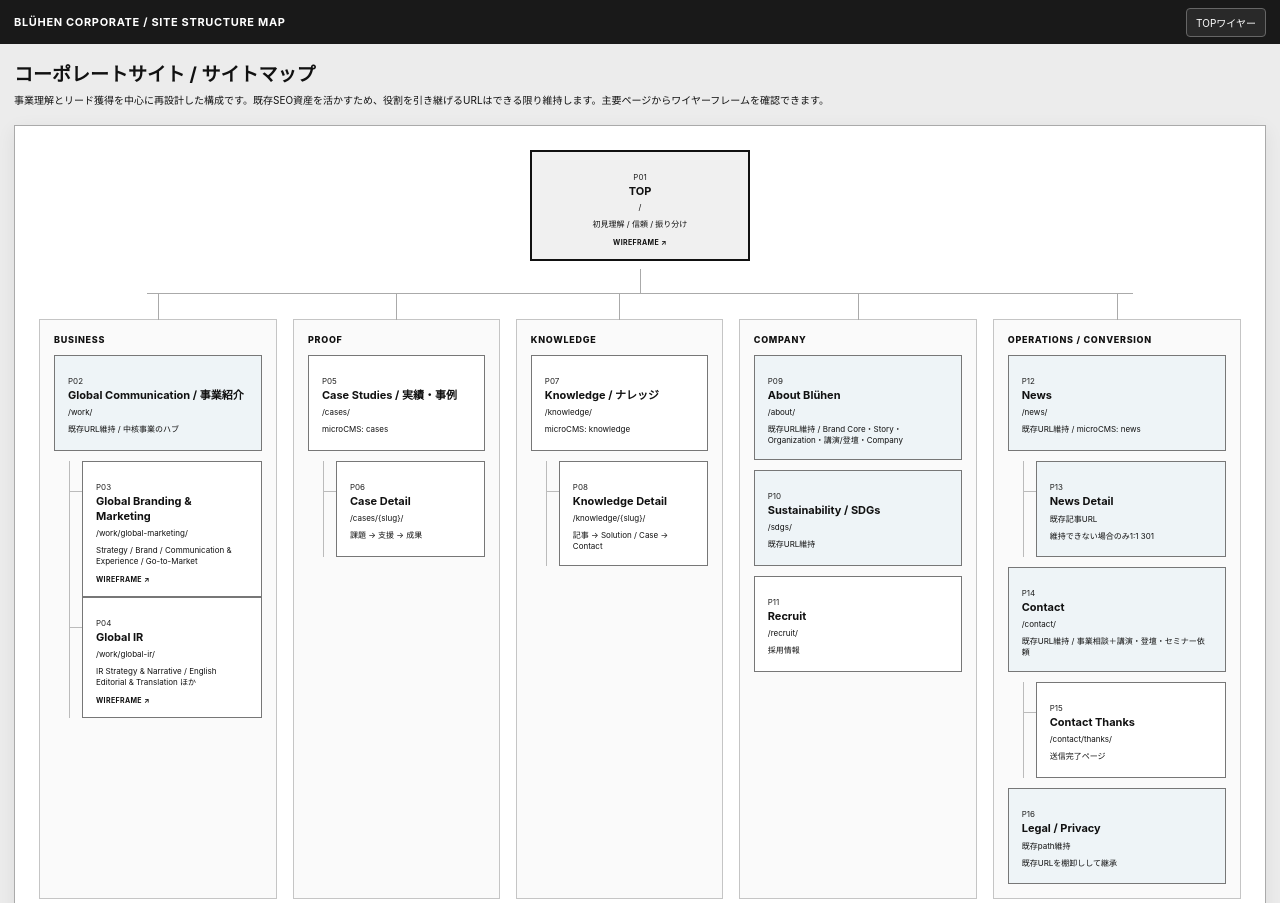
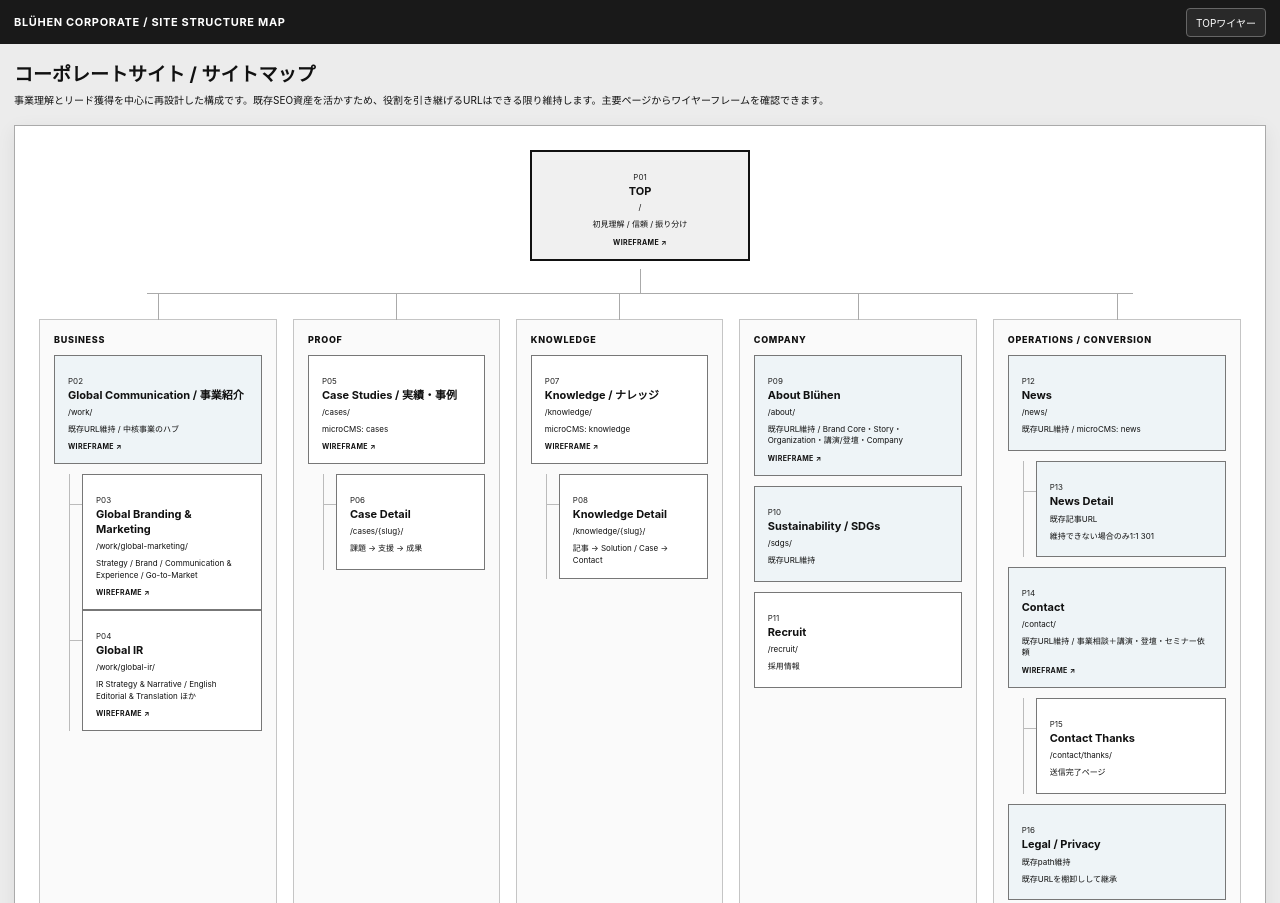
Before and after one commit to postkeimocore/bluhen-corporate, a plain HTML site: page index.html in a window 1280 px wide. Shown: the top 903 px of the page. Drawn offline with Linux system fonts and the light colour scheme.

Commit message:
link sitemap to new wireframes

```diff
--- a/index.html
+++ b/index.html
@@ -22,29 +22,29 @@
   <div class="root-wrap"><a class="node root" href="wireframe.html?page=top"><span class="id">P01</span><strong>TOP</strong><span class="route">/</span><span class="meta">初見理解 / 信頼 / 振り分け</span><span class="wire">WIREFRAME ↗</span></a></div>
   <div class="sitemap-grid">
     <section class="group"><div class="group-title">Business</div>
-      <a class="node retain" href="wireframe.html?page=top"><span class="id">P02</span><strong>Global Communication / 事業紹介</strong><span class="route">/work/</span><span class="meta">既存URL維持 / 中核事業のハブ</span></a>
+      <a class="node retain" href="wireframe.html?page=work"><span class="id">P02</span><strong>Global Communication / 事業紹介</strong><span class="route">/work/</span><span class="meta">既存URL維持 / 中核事業のハブ</span><span class="wire">WIREFRAME ↗</span></a>
       <div class="child-stack">
         <a class="node" href="wireframe.html?page=global-marketing"><span class="id">P03</span><strong>Global Branding & Marketing</strong><span class="route">/work/global-marketing/</span><span class="meta">Strategy / Brand / Communication & Experience / Go-to-Market</span><span class="wire">WIREFRAME ↗</span></a>
         <a class="node" href="wireframe.html?page=global-ir"><span class="id">P04</span><strong>Global IR</strong><span class="route">/work/global-ir/</span><span class="meta">IR Strategy & Narrative / English Editorial & Translation ほか</span><span class="wire">WIREFRAME ↗</span></a>
       </div>
     </section>
     <section class="group"><div class="group-title">Proof</div>
-      <a class="node" href="wireframe.html?page=top"><span class="id">P05</span><strong>Case Studies / 実績・事例</strong><span class="route">/cases/</span><span class="meta">microCMS: cases</span></a>
+      <a class="node" href="wireframe.html?page=cases"><span class="id">P05</span><strong>Case Studies / 実績・事例</strong><span class="route">/cases/</span><span class="meta">microCMS: cases</span><span class="wire">WIREFRAME ↗</span></a>
       <div class="child-stack"><a class="node" href="wireframe.html?page=top"><span class="id">P06</span><strong>Case Detail</strong><span class="route">/cases/{slug}/</span><span class="meta">課題 → 支援 → 成果</span></a></div>
     </section>
     <section class="group"><div class="group-title">Knowledge</div>
-      <a class="node" href="wireframe.html?page=top"><span class="id">P07</span><strong>Knowledge / ナレッジ</strong><span class="route">/knowledge/</span><span class="meta">microCMS: knowledge</span></a>
+      <a class="node" href="wireframe.html?page=knowledge"><span class="id">P07</span><strong>Knowledge / ナレッジ</strong><span class="route">/knowledge/</span><span class="meta">microCMS: knowledge</span><span class="wire">WIREFRAME ↗</span></a>
       <div class="child-stack"><a class="node" href="wireframe.html?page=top"><span class="id">P08</span><strong>Knowledge Detail</strong><span class="route">/knowledge/{slug}/</span><span class="meta">記事 → Solution / Case → Contact</span></a></div>
     </section>
     <section class="group"><div class="group-title">Company</div>
-      <a class="node retain" href="wireframe.html?page=top"><span class="id">P09</span><strong>About Blühen</strong><span class="route">/about/</span><span class="meta">既存URL維持 / Brand Core・Story・Organization・講演/登壇・Company</span></a>
+      <a class="node retain" href="wireframe.html?page=about"><span class="id">P09</span><strong>About Blühen</strong><span class="route">/about/</span><span class="meta">既存URL維持 / Brand Core・Story・Organization・講演/登壇・Company</span><span class="wire">WIREFRAME ↗</span></a>
       <a class="node retain" href="wireframe.html?page=top"><span class="id">P10</span><strong>Sustainability / SDGs</strong><span class="route">/sdgs/</span><span class="meta">既存URL維持</span></a>
       <a class="node" href="wireframe.html?page=top"><span class="id">P11</span><strong>Recruit</strong><span class="route">/recruit/</span><span class="meta">採用情報</span></a>
     </section>
     <section class="group"><div class="group-title">Operations / Conversion</div>
       <a class="node retain" href="wireframe.html?page=top"><span class="id">P12</span><strong>News</strong><span class="route">/news/</span><span class="meta">既存URL維持 / microCMS: news</span></a>
       <div class="child-stack"><a class="node retain" href="wireframe.html?page=top"><span class="id">P13</span><strong>News Detail</strong><span class="route">既存記事URL</span><span class="meta">維持できない場合のみ1:1 301</span></a></div>
-      <a class="node retain" href="wireframe.html?page=top"><span class="id">P14</span><strong>Contact</strong><span class="route">/contact/</span><span class="meta">既存URL維持 / 事業相談＋講演・登壇・セミナー依頼</span></a>
+      <a class="node retain" href="wireframe.html?page=contact"><span class="id">P14</span><strong>Contact</strong><span class="route">/contact/</span><span class="meta">既存URL維持 / 事業相談＋講演・登壇・セミナー依頼</span><span class="wire">WIREFRAME ↗</span></a>
       <div class="child-stack"><a class="node" href="wireframe.html?page=top"><span class="id">P15</span><strong>Contact Thanks</strong><span class="route">/contact/thanks/</span><span class="meta">送信完了ページ</span></a></div>
       <a class="node retain" href="wireframe.html?page=top"><span class="id">P16</span><strong>Legal / Privacy</strong><span class="route">既存path維持</span><span class="meta">既存URLを棚卸しして継承</span></a>
     </section>
```
